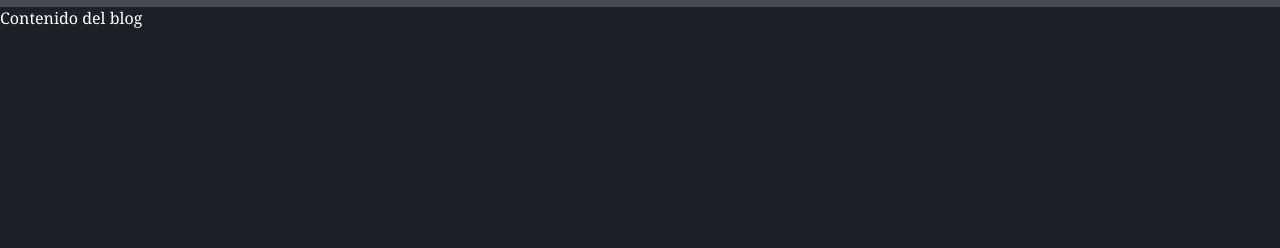
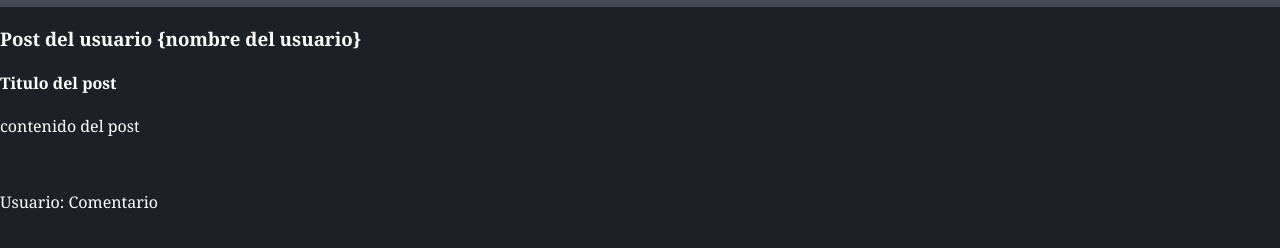
Before and after one commit to CesarsEren/curso-git, a plain HTML site: page index.html in a window 1280 px wide. Shown: the part 64-312 px from the top of the page. Drawn offline with Linux system fonts and the light colour scheme.

Commit message:
add index.html posts-features

```diff
--- a/index.html
+++ b/index.html
@@ -9,12 +9,18 @@
   </head>
   <body>
     <div class="bar">
-      <img class="logo"  src="img/Git-Icon.png" alt="" />
+      <img class="logo" src="img/Git-Icon.png" alt="" />
       <h1>Blog Curso Git & Github</h1>
     </div>
-    <div>
-        Contenido del blog
+
+    <div class="container" id="content">
+      <h3>Post del usuario {nombre del usuario}</h3>
+      <div class="post">
+        <h4>Titulo del post</h4>
+        <p>contenido del post</p>
+        <br />
+        <p><span>Usuario:</span> Comentario</p>
+      </div>
     </div>
-    <div></div>
   </body>
 </html>
```
